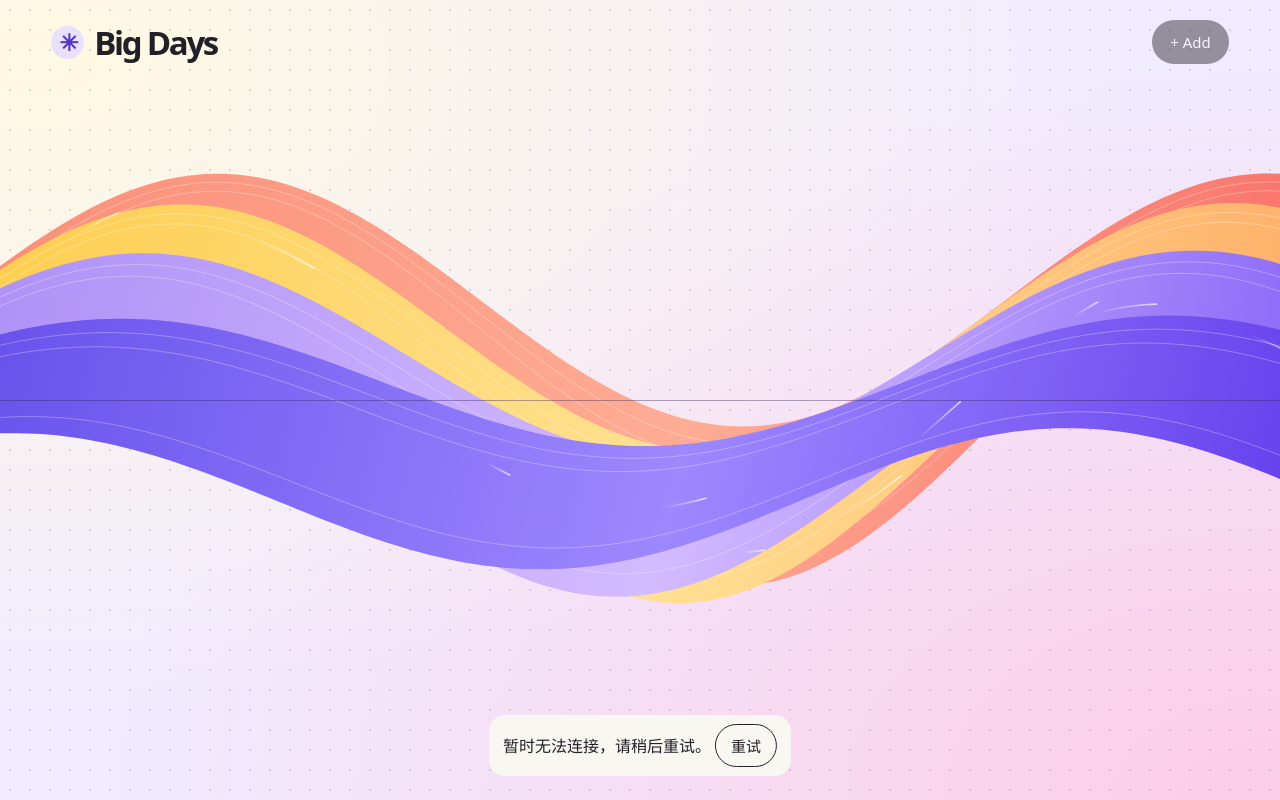
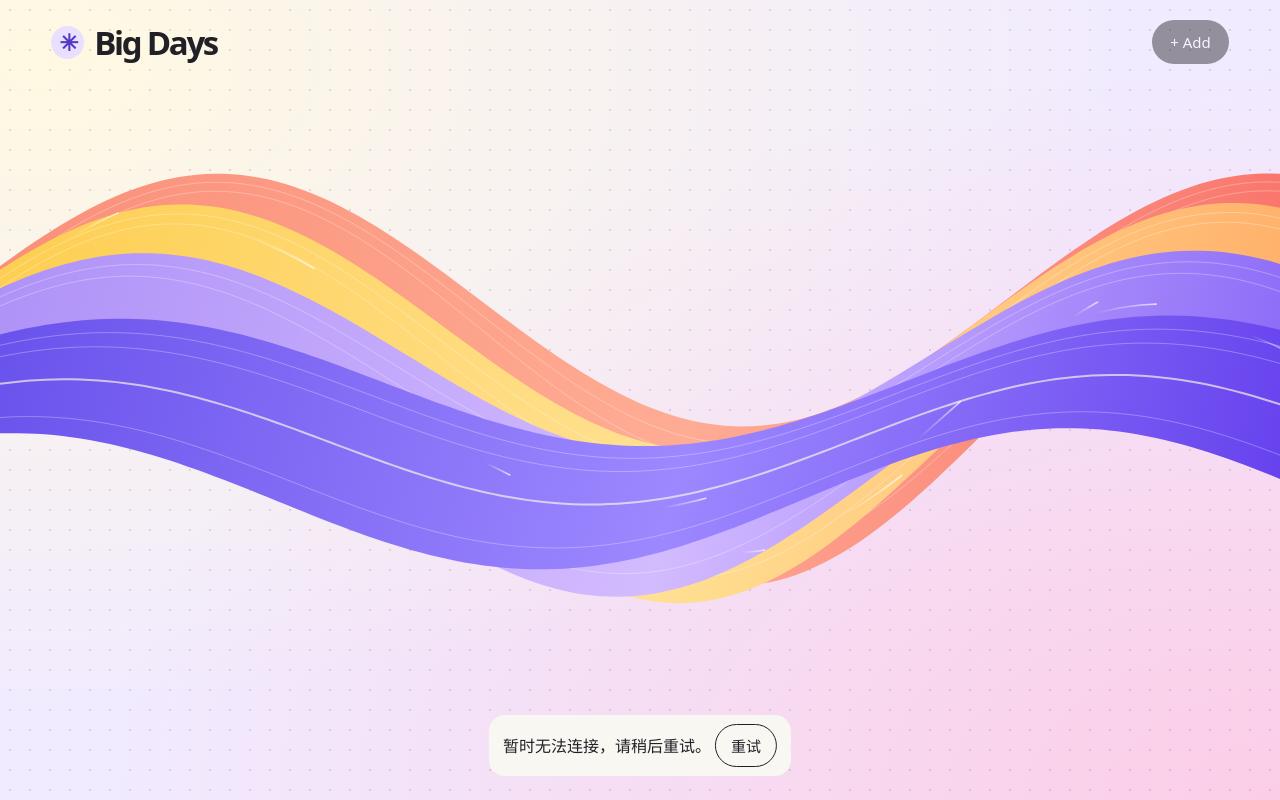
Before and after one commit to jiayu5/life-days, a plain HTML site: page index.html in a window 1280 px wide. Drawn offline with Linux system fonts and the light colour scheme; no server answers.

Commit message:
Update Site source

```diff
--- a/ribbon.js
+++ b/ribbon.js
@@ -1,4 +1,5 @@
 const TAU = Math.PI * 2;
+const timelineBand = 3;
 const bands = [
   ['#fa8f79', '#ffac94', '#f86e67'],
   ['#fdce50', '#ffe193', '#ffac67'],
@@ -23,17 +24,53 @@ export function mountRibbon(canvas, rail) {
   let pressed = 0;
   let impulse = 0;
   let gradients = [];
+  let stops = [];
+  let scrollPosition = 0;
+  const track = rail.querySelector('.track');
+
+  function measureStops() {
+    stops = Array.from(track.children, node => ({
+      node,
+      x: node.offsetLeft + node.offsetWidth / 2,
+    }));
+    schedule();
+  }
 
   function point(x, band, edge) {
     const unit = x / width;
-    const scroll = rail.scrollLeft * .003;
+    const scroll = scrollPosition * .003;
     const distance = (unit - motion.x) * 3.8;
     const influence = Math.exp(-distance * distance) * motion.strength;
     const base = Math.sin(unit * TAU * 1.22 - phase + scroll) * .12;
     const bow = influence * (motion.y * .36 + .08);
     const ripple = impulse * Math.sin(distance * 5 - phase * 15) * influence * .12;
-    const twist = Math.sin(unit * 7.6 - phase * .9 + band * .72 + scroll + influence);
-    return height * (.50 + base + bow + ripple + (band - 1.5) * .034 + twist * (.065 + band * .012) + edge * (.074 + .026 * twist));
+    const angle = unit * 7.6 - phase * .9 + scroll + influence;
+    const reference = .051 + Math.sin(angle + timelineBand * .72) * .101;
+    const margin = Math.min(.44, Math.max(.26, 102 / height));
+    const center = Math.max(margin, Math.min(1 - margin, .50 + base + bow + ripple + reference));
+    const twist = Math.sin(angle + band * .72);
+    const offset = (band - 1.5) * .034 + twist * (.065 + band * .012);
+    return height * (center + offset - reference + edge * (.074 + .026 * twist));
+  }
+
+  function drawTimeline(step, count) {
+    const centerAt = x => point(x, timelineBand, 0);
+    context.beginPath();
+    context.moveTo(0, centerAt(0));
+    for (let index = 1; index <= count; index++) {
+      const x = index * step;
+      context.lineTo(x, centerAt(x));
+    }
+    context.lineWidth = 2;
+    context.strokeStyle = '#fff8ebaa';
+    context.stroke();
+
+    for (const { node, x } of stops) {
+      const localX = x - scrollPosition;
+      if (localX < -150 || localX > width + 150) continue;
+      const rise = centerAt(localX) - height / 2;
+      node.style.setProperty('--curve-offset', `${rise.toFixed(2)}px`);
+    }
   }
 
   function draw(time) {
@@ -49,6 +86,7 @@ export function mountRibbon(canvas, rail) {
       impulse += (pressed - impulse) * ease;
       pressed *= Math.pow(.91, dt);
     }
+    scrollPosition = rail.scrollLeft;
     context.clearRect(0, 0, width, height);
     const count = Math.ceil(width / 9);
     const step = width / count;
@@ -69,6 +107,7 @@ export function mountRibbon(canvas, rail) {
         context.stroke();
       }
     }
+    drawTimeline(step, count);
     if (!reduced.matches) {
       drawStreaks();
       schedule();
@@ -117,8 +156,10 @@ export function mountRibbon(canvas, rail) {
       gradient.addColorStop(1, colors[2]);
       return gradient;
     });
-    schedule();
+    measureStops();
   }).observe(canvas);
+  new ResizeObserver(measureStops).observe(track);
+  new MutationObserver(measureStops).observe(track, { childList: true });
 
   new IntersectionObserver(([entry]) => {
     visible = entry.isIntersecting;
--- a/style.css
+++ b/style.css
@@ -51,11 +51,7 @@ a { color: inherit; text-decoration: none }
 #ribbon { position: absolute; inset: 0; width: 100%; height: 100%; pointer-events: none }
 .rail { flex: 1; min-width: 0; display: flex; overflow-x: auto; scrollbar-width: none; scroll-behavior: smooth }
 .track { flex: none; display: flex; min-width: 100%; width: max-content; list-style: none; position: relative; margin: 0; padding: 0 clamp(16px, 5vw, 80px); isolation: isolate }
-.track::before {
-  content: ""; position: absolute; pointer-events: none;
-  inset: 50% 0 auto; height: 1px; background: #33255b65; z-index: -1;
-}
-.stop { --marker: #ffb293; flex: 1 0 clamp(160px, 18vw, 270px); min-width: 0; position: relative; display: grid; place-items: center }
+.stop { --curve-offset: 0px; --marker: #ffb293; flex: 1 0 clamp(160px, 18vw, 270px); min-width: 0; position: relative; display: grid; place-items: center }
 .stop[data-tone="1"] { --marker: #ffd76e }
 .stop[data-tone="2"] { --marker: #cdb6ff }
 .stop[data-tone="3"] { --marker: #bcebd0 }
@@ -64,23 +60,25 @@ a { color: inherit; text-decoration: none }
 .stop button:focus-visible .pin { outline: 2px solid var(--violet); outline-offset: 4px }
 .pin {
   position: relative; display: grid; place-items: center;
+  translate: 0 var(--curve-offset);
   width: 35px; height: 35px; border-radius: 50%; background: #fffaf3;
   border: 1px solid #30223f; box-shadow: 0 4px 0 #30223f;
   transition: transform .42s cubic-bezier(.18,1.55,.36,1), background-color .2s, box-shadow .2s;
 }
 .pin::before { content: ""; width: 9px; height: 9px; border-radius: 50%; background: var(--ink); transition: transform .3s }
-.stop button:is(:hover,:focus-visible) .pin { transform: translateY(-7px) scale(1.34) rotate(-12deg); background: var(--marker); box-shadow: 0 6px 0 #30223f }
+.stop button:is(:hover,:focus-visible) .pin { transform: scale(1.24); background: var(--marker); box-shadow: 0 6px 0 #30223f }
 .stop button:is(:hover,:focus-visible) .pin::before { transform: scale(1.45) }
-.stop button:active .pin { transform: translateY(3px) scale(.92); box-shadow: 0 1px 0 #30223f }
+.stop button:active .pin { transform: scale(.92); box-shadow: 0 1px 0 #30223f }
 .marker-label {
-  position: absolute; top: calc(50% + clamp(58px, 10vh, 108px)); inset-inline: 12px;
+  position: absolute; top: calc(50% + clamp(40px, 7vh, 68px)); inset-inline: 12px;
+  translate: 0 var(--curve-offset);
   justify-self: center; max-width: calc(100% - 20px); display: grid; gap: 3px;
   padding: 8px 15px; border-radius: 14px; border: 1px solid #30223f2b;
   background: #fffcf4; box-shadow: 0 3px 0 #30223f24;
   transition: transform .4s cubic-bezier(.18,1.45,.36,1), background-color .2s;
 }
 .stop button:is(:hover,:focus-visible) .marker-label { transform: translateY(-5px) rotate(-3deg); background: var(--marker) }
-.stop:nth-child(even) .marker-label { top: auto; bottom: calc(50% + clamp(58px, 10vh, 108px)) }
+.stop:nth-child(even) .marker-label { top: auto; bottom: calc(50% + clamp(40px, 7vh, 68px)) }
 .marker-label time, #detail-date, #detail-count { font-family: "SFMono-Regular", Consolas, monospace; font-variant-numeric: tabular-nums }
 .marker-label time { color: #514660; font-size: 13px }
 .marker-name { font-size: 18px; font-weight: 760; overflow: hidden; text-overflow: ellipsis; white-space: nowrap }
```
